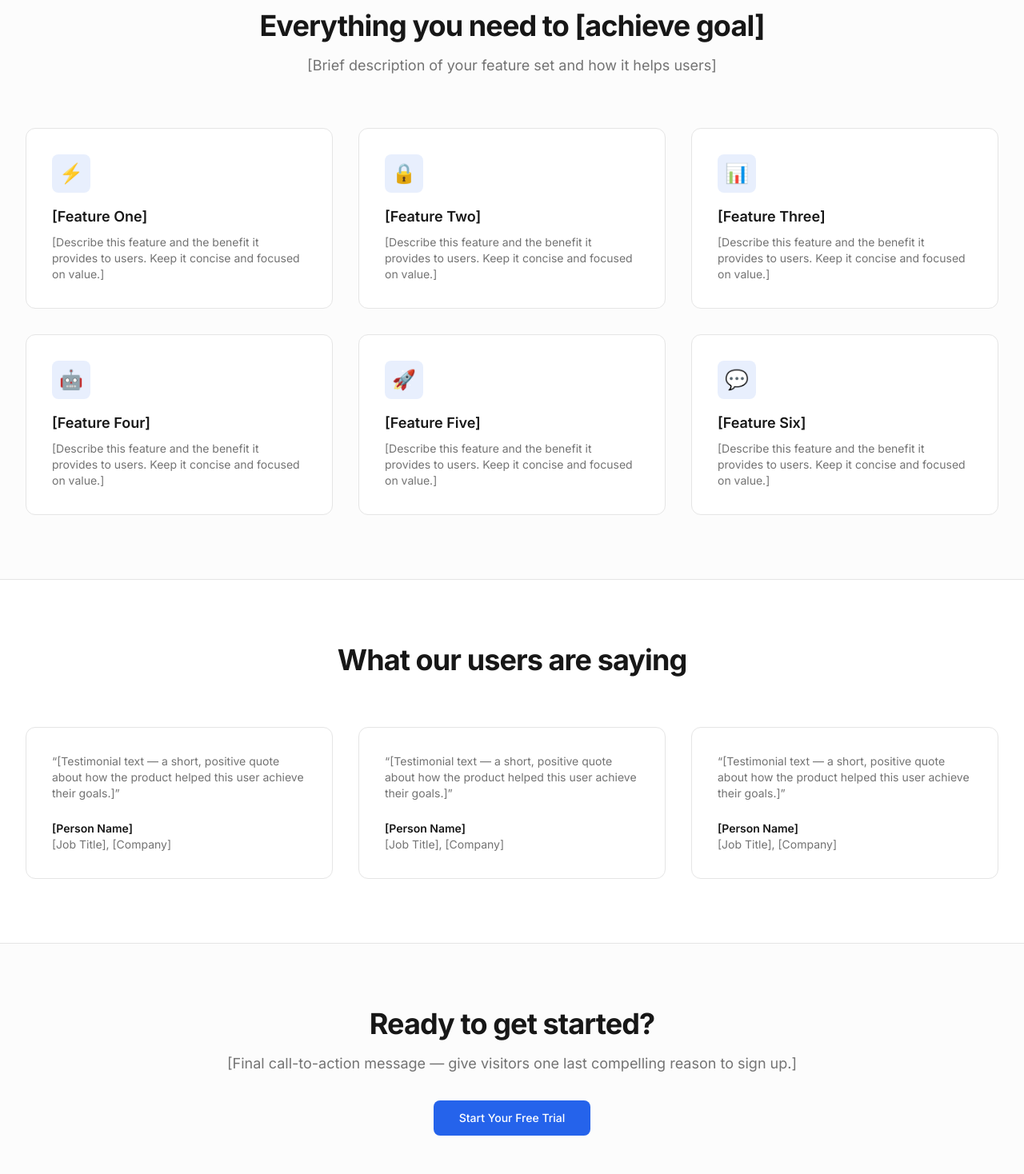
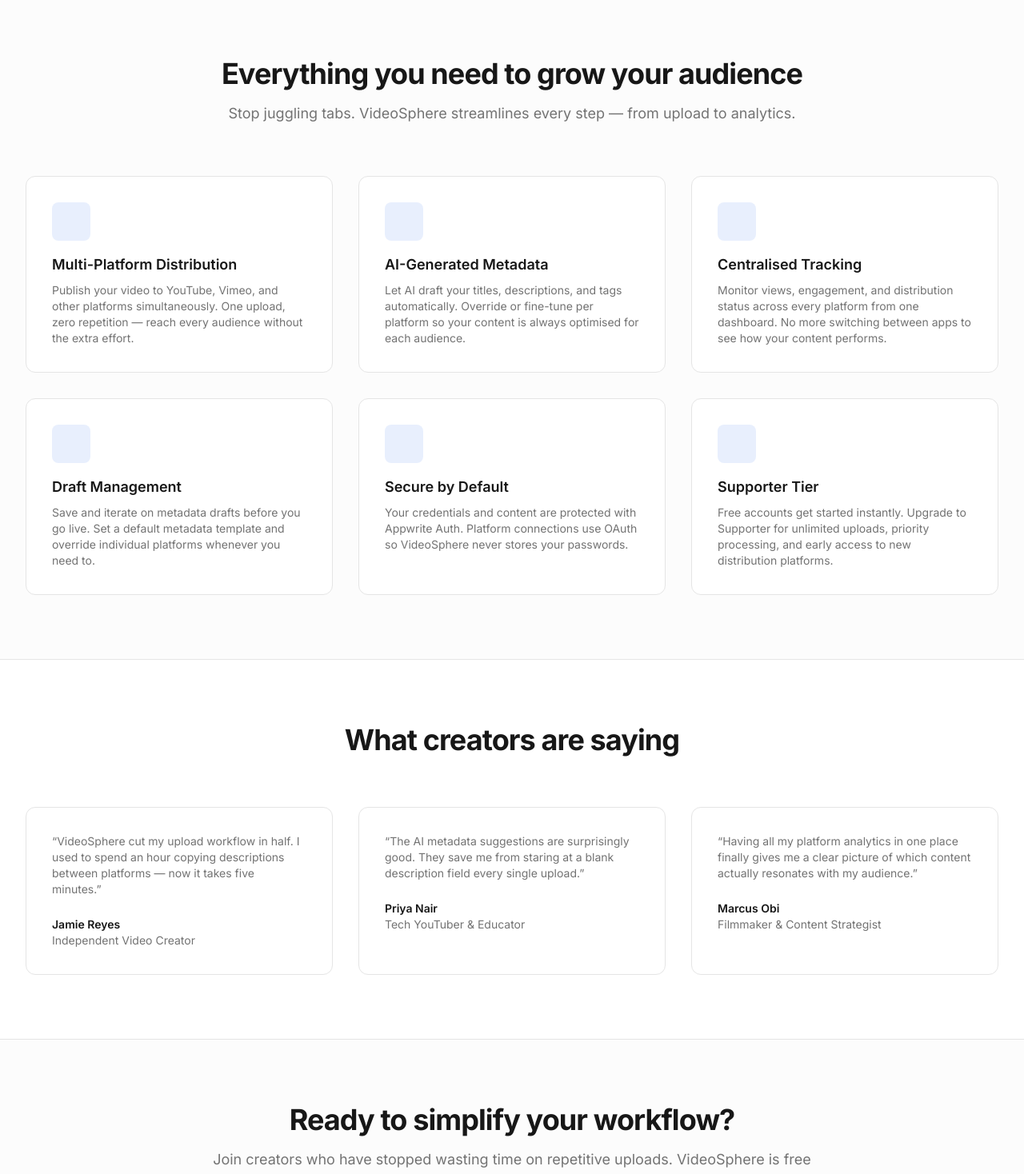
Before and after one commit to threehappypenguins/VideoSphere, a Next.js app: page / in a window 1280 px wide. Shown: the part 520-1988 px from the top of the page at 80% size. Built offline with nearby package versions, Linux system fonts and the light colour scheme; no server answers.

Commit message:
feat: implement signup page, register API route, and VideoSphere landing page content

```diff
--- a/app/(marketing)/page.tsx
+++ b/app/(marketing)/page.tsx
@@ -1,24 +1,14 @@
 // =============================================================================
-// LANDING PAGE (Home)
-// =============================================================================
-// This is the main marketing landing page for your SaaS application.
-//
-// STUDENT: Replace ALL placeholder content with your actual product information:
-//   - Hero section: your headline, tagline, and call-to-action
-//   - Features section: your product's actual features
-//   - Testimonials: real or realistic testimonials
-//   - CTA section: your actual conversion messaging
-//
-// This page uses Server Components by default (no 'use client' directive).
-// See /docs/performance.md for when to use Server vs Client Components.
+// LANDING PAGE (Home) — VideoSphere
 // =============================================================================
 
 import type { Metadata } from 'next';
 import Link from 'next/link';
 
 export const metadata: Metadata = {
-  title: '[Your App Name] — [Your Tagline Here]',
-  description: '[Describe what your SaaS product does in 1-2 sentences for SEO]',
+  title: 'VideoSphere — Upload Once, Distribute Everywhere',
+  description:
+    'VideoSphere lets video creators upload once and distribute to YouTube, Vimeo, and more — with AI-generated metadata and centralized performance tracking.',
 };
 
 export default function HomePage() {
@@ -28,11 +18,11 @@ export default function HomePage() {
       <section className="px-4 py-20 sm:px-6 lg:px-8">
         <div className="mx-auto max-w-4xl text-center">
           <h1 className="text-4xl font-bold tracking-tight text-foreground sm:text-5xl lg:text-6xl">
-            [Your Headline Here]
+            Upload once. Distribute everywhere.
           </h1>
           <p className="mt-6 text-lg text-muted-foreground sm:text-xl">
-            [Your subheadline — explain the key value proposition of your product in one or two
-            compelling sentences that make visitors want to learn more.]
+            VideoSphere is the all-in-one platform for video creators. Publish to YouTube, Vimeo,
+            and more from a single dashboard — with AI-powered metadata and unified analytics.
           </p>
           <div className="mt-10 flex flex-col items-center gap-4 sm:flex-row sm:justify-center">
             <Link
@@ -52,88 +42,75 @@ export default function HomePage() {
       </section>
 
       {/* ===== FEATURES SECTION ===== */}
-      {/* STUDENT: Replace these placeholder features with your actual product features */}
       <section className="border-t border-border bg-muted/30 px-4 py-20 sm:px-6 lg:px-8">
         <div className="mx-auto max-w-7xl">
           <div className="text-center">
             <h2 className="text-3xl font-bold tracking-tight text-foreground sm:text-4xl">
-              Everything you need to [achieve goal]
+              Everything you need to grow your audience
             </h2>
             <p className="mt-4 text-lg text-muted-foreground">
-              [Brief description of your feature set and how it helps users]
+              Stop juggling tabs. VideoSphere streamlines every step — from upload to analytics.
             </p>
           </div>
 
           <div className="mt-16 grid grid-cols-1 gap-8 md:grid-cols-2 lg:grid-cols-3">
             {/* Feature Card 1 */}
             <div className="rounded-xl border border-border bg-background p-8">
-              <div className="mb-4 flex h-12 w-12 items-center justify-center rounded-lg bg-primary/10 text-2xl">
-                ⚡
-              </div>
-              <h3 className="text-lg font-semibold text-foreground">[Feature One]</h3>
+              <div className="mb-4 flex h-12 w-12 items-center justify-center rounded-lg bg-primary/10 text-2xl"></div>
+              <h3 className="text-lg font-semibold text-foreground">Multi-Platform Distribution</h3>
               <p className="mt-2 text-sm text-muted-foreground">
-                [Describe this feature and the benefit it provides to users. Keep it concise and
-                focused on value.]
+                Publish your video to YouTube, Vimeo, and other platforms simultaneously. One
+                upload, zero repetition — reach every audience without the extra effort.
               </p>
             </div>
 
             {/* Feature Card 2 */}
             <div className="rounded-xl border border-border bg-background p-8">
-              <div className="mb-4 flex h-12 w-12 items-center justify-center rounded-lg bg-primary/10 text-2xl">
-                🔒
-              </div>
-              <h3 className="text-lg font-semibold text-foreground">[Feature Two]</h3>
+              <div className="mb-4 flex h-12 w-12 items-center justify-center rounded-lg bg-primary/10 text-2xl"></div>
+              <h3 className="text-lg font-semibold text-foreground">AI-Generated Metadata</h3>
               <p className="mt-2 text-sm text-muted-foreground">
-                [Describe this feature and the benefit it provides to users. Keep it concise and
-                focused on value.]
+                Let AI draft your titles, descriptions, and tags automatically. Override or
+                fine-tune per platform so your content is always optimised for each audience.
               </p>
             </div>
 
             {/* Feature Card 3 */}
             <div className="rounded-xl border border-border bg-background p-8">
-              <div className="mb-4 flex h-12 w-12 items-center justify-center rounded-lg bg-primary/10 text-2xl">
-                📊
-              </div>
-              <h3 className="text-lg font-semibold text-foreground">[Feature Three]</h3>
+              <div className="mb-4 flex h-12 w-12 items-center justify-center rounded-lg bg-primary/10 text-2xl"></div>
+              <h3 className="text-lg font-semibold text-foreground">Centralised Tracking</h3>
               <p className="mt-2 text-sm text-muted-foreground">
-                [Describe this feature and the benefit it provides to users. Keep it concise and
-                focused on value.]
+                Monitor views, engagement, and distribution status across every platform from one
+                dashboard. No more switching between apps to see how your content performs.
               </p>
             </div>
 
             {/* Feature Card 4 */}
             <div className="rounded-xl border border-border bg-background p-8">
-              <div className="mb-4 flex h-12 w-12 items-center justify-center rounded-lg bg-primary/10 text-2xl">
-                🤖
-              </div>
-              <h3 className="text-lg font-semibold text-foreground">[Feature Four]</h3>
+              <div className="mb-4 flex h-12 w-12 items-center justify-center rounded-lg bg-primary/10 text-2xl"></div>
+              <h3 className="text-lg font-semibold text-foreground">Draft Management</h3>
               <p className="mt-2 text-sm text-muted-foreground">
-                [Describe this feature and the benefit it provides to users. Keep it concise and
-                focused on value.]
+                Save and iterate on metadata drafts before you go live. Set a default metadata
+                template and override individual platforms whenever you need to.
               </p>
             </div>
 
             {/* Feature Card 5 */}
             <div className="rounded-xl border border-border bg-background p-8">
-              <div className="mb-4 flex h-12 w-12 items-center justify-center rounded-lg bg-primary/10 text-2xl">
-                🚀
-              </div>
-              <h3 className="text-lg font-semibold text-foreground">[Feature Five]</h3>
+              <div className="mb-4 flex h-12 w-12 items-center justify-center rounded-lg bg-primary/10 text-2xl"></div>
+              <h3 className="text-lg font-semibold text-foreground">Secure by Default</h3>
               <p className="mt-2 text-sm text-muted-foreground">
-                [Describe this feature and the benefit it provides to users. Keep it concise and
-                focused on value.]
+                Your credentials and content are protected with Appwrite Auth. Platform connections
+                use OAuth so VideoSphere never stores your passwords.
               </p>
             </div>
 
             {/* Feature Card 6 */}
             <div className="rounded-xl border border-border bg-background p-8">
-              <div className="mb-4 flex h-12 w-12 items-center justify-center rounded-lg bg-primary/10 text-2xl">
-                💬
-              </div>
-              <h3 className="text-lg font-semibold text-foreground">[Feature Six]</h3>
+              <div className="mb-4 flex h-12 w-12 items-center justify-center rounded-lg bg-primary/10 text-2xl"></div>
+              <h3 className="text-lg font-semibold text-foreground">Supporter Tier</h3>
               <p className="mt-2 text-sm text-muted-foreground">
-                [Describe this feature and the benefit it provides to users. Keep it concise and
-                focused on value.]
+                Free accounts get started instantly. Upgrade to Supporter for unlimited uploads,
+                priority processing, and early access to new distribution platforms.
               </p>
             </div>
           </div>
@@ -141,47 +118,46 @@ export default function HomePage() {
       </section>
 
       {/* ===== TESTIMONIALS SECTION ===== */}
-      {/* STUDENT: Replace with real or realistic testimonials */}
       <section className="border-t border-border px-4 py-20 sm:px-6 lg:px-8">
         <div className="mx-auto max-w-7xl">
           <h2 className="text-center text-3xl font-bold tracking-tight text-foreground sm:text-4xl">
-            What our users are saying
+            What creators are saying
           </h2>
 
           <div className="mt-16 grid grid-cols-1 gap-8 md:grid-cols-3">
             {/* Testimonial 1 */}
             <div className="rounded-xl border border-border p-8">
               <p className="text-sm text-muted-foreground">
-                &ldquo;[Testimonial text — a short, positive quote about how the product helped this
-                user achieve their goals.]&rdquo;
+                &ldquo;VideoSphere cut my upload workflow in half. I used to spend an hour copying
+                descriptions between platforms — now it takes five minutes.&rdquo;
               </p>
               <div className="mt-6">
-                <p className="text-sm font-semibold text-foreground">[Person Name]</p>
-                <p className="text-sm text-muted-foreground">[Job Title], [Company]</p>
+                <p className="text-sm font-semibold text-foreground">Jamie Reyes</p>
+                <p className="text-sm text-muted-foreground">Independent Video Creator</p>
               </div>
             </div>
 
             {/* Testimonial 2 */}
             <div className="rounded-xl border border-border p-8">
               <p className="text-sm text-muted-foreground">
-                &ldquo;[Testimonial text — a short, positive quote about how the product helped this
-                user achieve their goals.]&rdquo;
+                &ldquo;The AI metadata suggestions are surprisingly good. They save me from staring
+                at a blank description field every single upload.&rdquo;
               </p>
               <div className="mt-6">
-                <p className="text-sm font-semibold text-foreground">[Person Name]</p>
-                <p className="text-sm text-muted-foreground">[Job Title], [Company]</p>
+                <p className="text-sm font-semibold text-foreground">Priya Nair</p>
+                <p className="text-sm text-muted-foreground">Tech YouTuber &amp; Educator</p>
               </div>
             </div>
 
             {/* Testimonial 3 */}
             <div className="rounded-xl border border-border p-8">
               <p className="text-sm text-muted-foreground">
-                &ldquo;[Testimonial text — a short, positive quote about how the product helped this
-                user achieve their goals.]&rdquo;
+                &ldquo;Having all my platform analytics in one place finally gives me a clear
+                picture of which content actually resonates with my audience.&rdquo;
               </p>
               <div className="mt-6">
-                <p className="text-sm font-semibold text-foreground">[Person Name]</p>
-                <p className="text-sm text-muted-foreground">[Job Title], [Company]</p>
+                <p className="text-sm font-semibold text-foreground">Marcus Obi</p>
+                <p className="text-sm text-muted-foreground">Filmmaker &amp; Content Strategist</p>
               </div>
             </div>
           </div>
@@ -192,17 +168,18 @@ export default function HomePage() {
       <section className="border-t border-border bg-muted/30 px-4 py-20 sm:px-6 lg:px-8">
         <div className="mx-auto max-w-3xl text-center">
           <h2 className="text-3xl font-bold tracking-tight text-foreground sm:text-4xl">
-            Ready to get started?
+            Ready to simplify your workflow?
           </h2>
           <p className="mt-4 text-lg text-muted-foreground">
-            [Final call-to-action message — give visitors one last compelling reason to sign up.]
+            Join creators who have stopped wasting time on repetitive uploads. VideoSphere is free
+            to start — no credit card required.
           </p>
           <div className="mt-8">
             <Link
               href="/signup"
               className="inline-block rounded-lg bg-primary px-8 py-3 text-sm font-medium text-primary-foreground transition-colors hover:bg-primary/90"
             >
-              Start Your Free Trial
+              Start for Free
             </Link>
           </div>
         </div>
```
